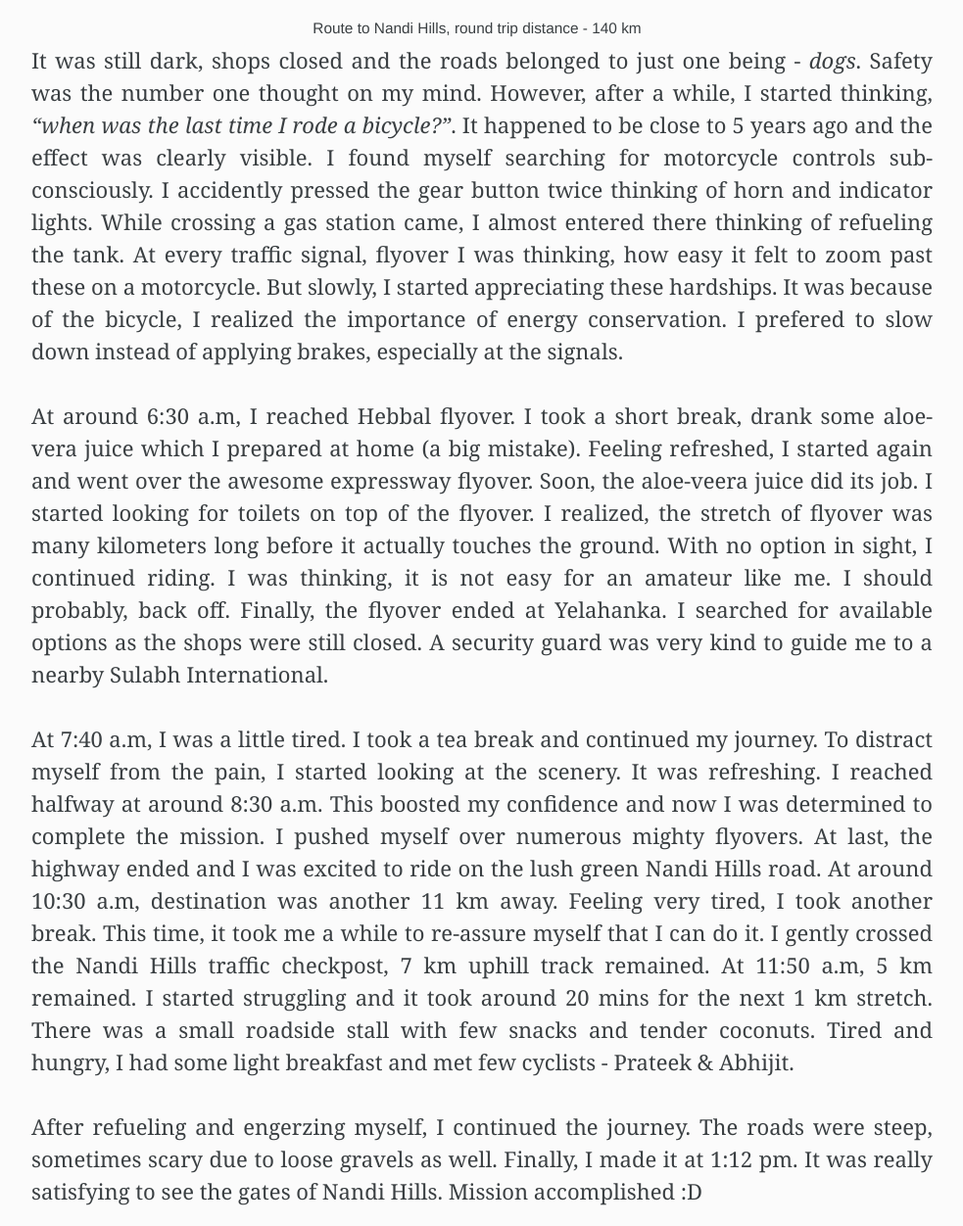
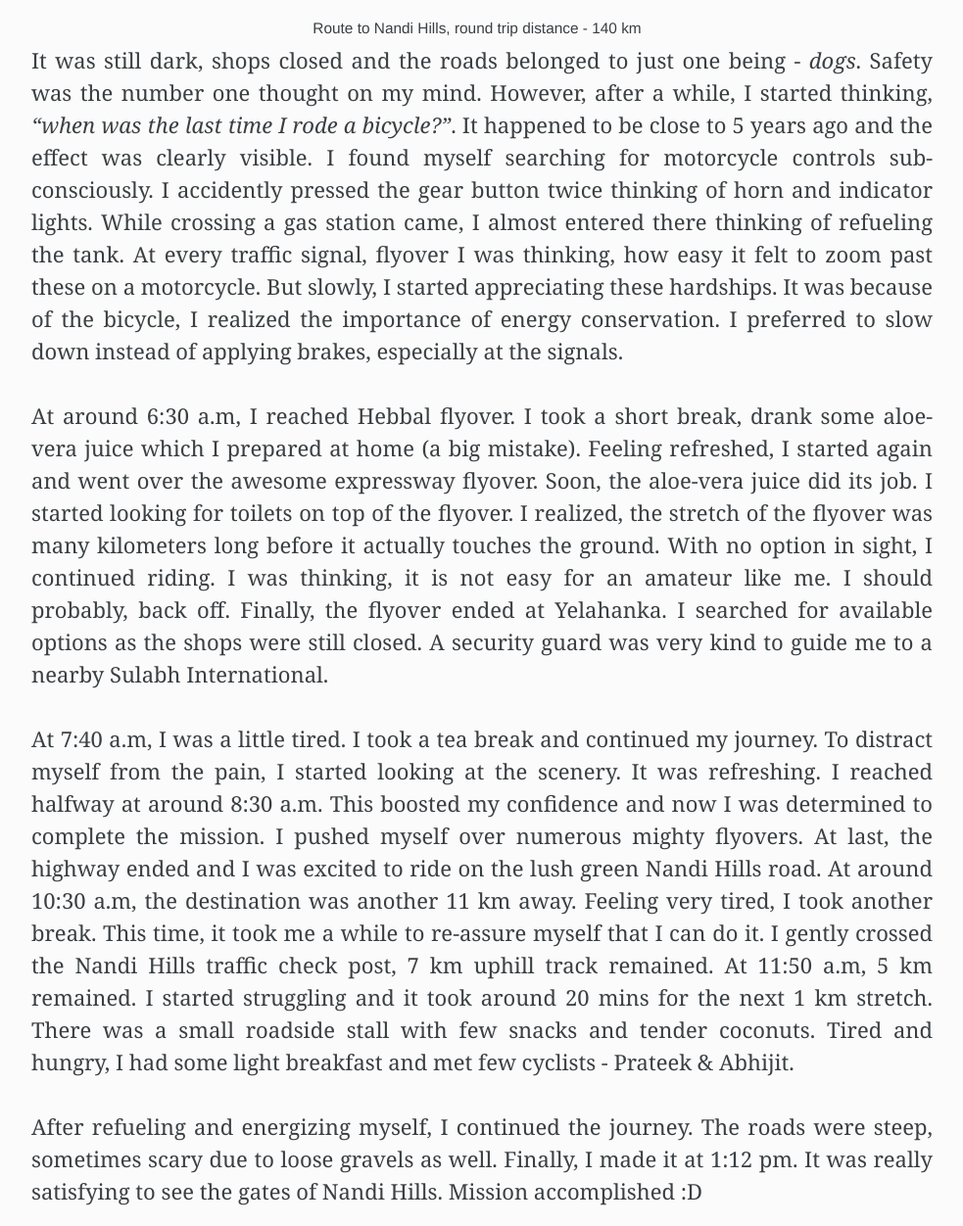
Before and after one commit to rohit01/rohit01.github.io, a Jekyll site: the page built from _posts/social/2016-12-10-the-pedal-stroke-it-never-gets-easier-you-just-get-faster.md, in a window 1280 px wide and 1400 px high, scrolled down 806 px, cut to the strip 148-1400 px from the top of the window. Shown: the whole strip at 98% size, without its empty margins (148-1131 px from the left). Built offline with Jekyll 4.4.1, drawn with Linux system fonts in a browser that asks for light colours; Markdown is read by kramdown in place of the engine named in the settings; comment, search, counter and statistics services are not loaded; some of the changed text lies outside the part shown.

Commit message:
Fix few typos

```diff
--- a/_posts/social/2016-12-10-the-pedal-stroke-it-never-gets-easier-you-just-get-faster.md
+++ b/_posts/social/2016-12-10-the-pedal-stroke-it-never-gets-easier-you-just-get-faster.md
@@ -23,13 +23,13 @@ Last Sunday, my alarm rang with a musical note, I turned it off and saw it’s 4
   </tr>
 </table></div>
 
-It was still dark, shops closed and the roads belonged to just one being - *dogs*. Safety was the number one thought on my mind. However, after a while, I started thinking, *"when was the last time I rode a bicycle?"*. It happened to be close to 5 years ago and the effect was clearly visible. I found myself searching for motorcycle controls sub-consciously. I accidently pressed the gear button twice thinking of horn and indicator lights. While crossing a gas station came, I almost entered there thinking of refueling the tank. At every traffic signal, flyover I was thinking, how easy it felt to zoom past these on a motorcycle. But slowly, I started appreciating these hardships. It was because of the bicycle, I realized the importance of energy conservation. I prefered to slow down instead of applying brakes, especially at the signals.
+It was still dark, shops closed and the roads belonged to just one being - *dogs*. Safety was the number one thought on my mind. However, after a while, I started thinking, *"when was the last time I rode a bicycle?"*. It happened to be close to 5 years ago and the effect was clearly visible. I found myself searching for motorcycle controls sub-consciously. I accidently pressed the gear button twice thinking of horn and indicator lights. While crossing a gas station came, I almost entered there thinking of refueling the tank. At every traffic signal, flyover I was thinking, how easy it felt to zoom past these on a motorcycle. But slowly, I started appreciating these hardships. It was because of the bicycle, I realized the importance of energy conservation. I preferred to slow down instead of applying brakes, especially at the signals.
 
-At around 6:30 a.m, I reached Hebbal flyover. I took a short break, drank some aloe-vera juice which I prepared at home (a big mistake). Feeling refreshed, I started again and went over the awesome expressway flyover. Soon, the aloe-veera juice did its job. I started looking for toilets on top of the flyover. I realized, the stretch of flyover was many kilometers long before it actually touches the ground. With no option in sight, I continued riding. I was thinking, it is not easy for an amateur like me. I should probably, back off. Finally, the flyover ended at Yelahanka. I searched for available options as the shops were still closed. A security guard was very kind to guide me to a nearby Sulabh International.
+At around 6:30 a.m, I reached Hebbal flyover. I took a short break, drank some aloe-vera juice which I prepared at home (a big mistake). Feeling refreshed, I started again and went over the awesome expressway flyover. Soon, the aloe-vera juice did its job. I started looking for toilets on top of the flyover. I realized, the stretch of the flyover was many kilometers long before it actually touches the ground. With no option in sight, I continued riding. I was thinking, it is not easy for an amateur like me. I should probably, back off. Finally, the flyover ended at Yelahanka. I searched for available options as the shops were still closed. A security guard was very kind to guide me to a nearby Sulabh International.
 
-At 7:40 a.m, I was a little tired. I took a tea break and continued my journey. To distract myself from the pain, I started looking at the scenery. It was refreshing. I reached halfway at around 8:30 a.m. This boosted my confidence and now I was determined to complete the mission. I pushed myself over numerous mighty flyovers. At last, the highway ended and I was excited to ride on the lush green Nandi Hills road. At around 10:30 a.m, destination was another 11 km away. Feeling very tired, I took another break. This time, it took me a while to re-assure myself that I can do it. I gently crossed the Nandi Hills traffic checkpost, 7 km uphill track remained. At 11:50 a.m, 5 km remained. I started struggling and it took around 20 mins for the next 1 km stretch. There was a small roadside stall with few snacks and tender coconuts. Tired and hungry, I had some light breakfast and met few cyclists - Prateek & Abhijit.
+At 7:40 a.m, I was a little tired. I took a tea break and continued my journey. To distract myself from the pain, I started looking at the scenery. It was refreshing. I reached halfway at around 8:30 a.m. This boosted my confidence and now I was determined to complete the mission. I pushed myself over numerous mighty flyovers. At last, the highway ended and I was excited to ride on the lush green Nandi Hills road. At around 10:30 a.m, the destination was another 11 km away. Feeling very tired, I took another break. This time, it took me a while to re-assure myself that I can do it. I gently crossed the Nandi Hills traffic check post, 7 km uphill track remained. At 11:50 a.m, 5 km remained. I started struggling and it took around 20 mins for the next 1 km stretch. There was a small roadside stall with few snacks and tender coconuts. Tired and hungry, I had some light breakfast and met few cyclists - Prateek & Abhijit.
 
-After refueling and engerzing myself, I continued the journey. The roads were steep, sometimes scary due to loose gravels as well. Finally, I made it at 1:12 pm. It was really satisfying to see the gates of Nandi Hills. Mission accomplished :D
+After refueling and energizing myself, I continued the journey. The roads were steep, sometimes scary due to loose gravels as well. Finally, I made it at 1:12 pm. It was really satisfying to see the gates of Nandi Hills. Mission accomplished :D
 
 > When my legs hurt, I say: "Shut up legs! Do what I tell you to do!" – Jens Voigt
 
```
Also changed, not shown: other parts of _posts/social/2016-12-10-the-pedal-stroke-it-never-gets-easier-you-just-get-faster.md (+3 -3 lines).
